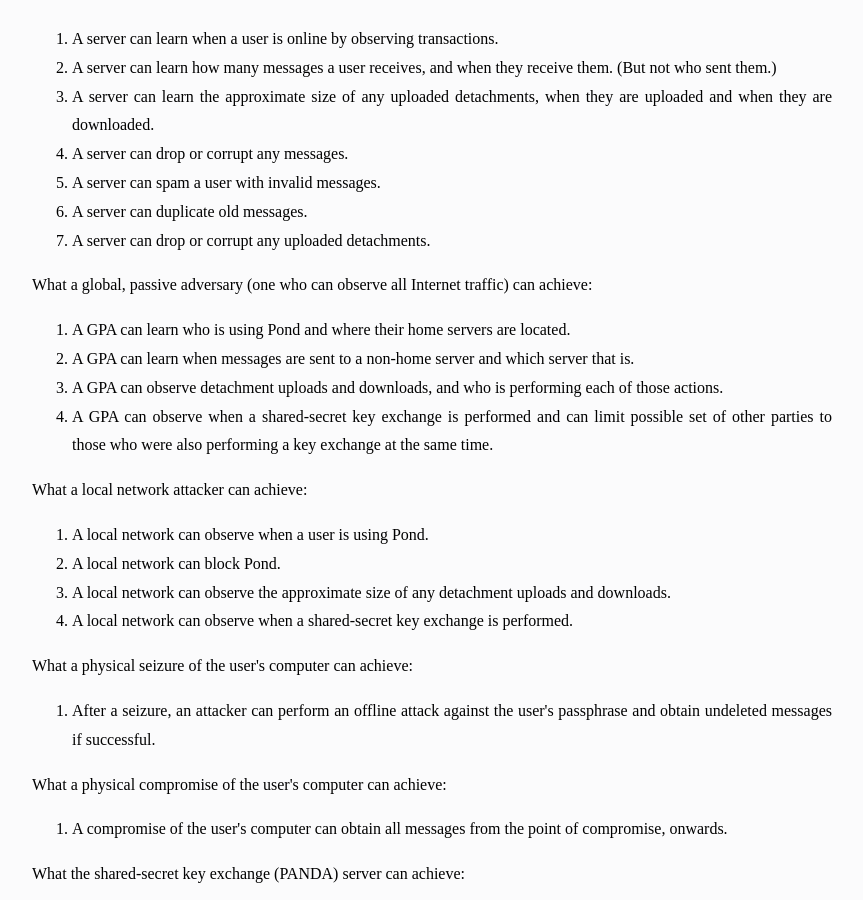
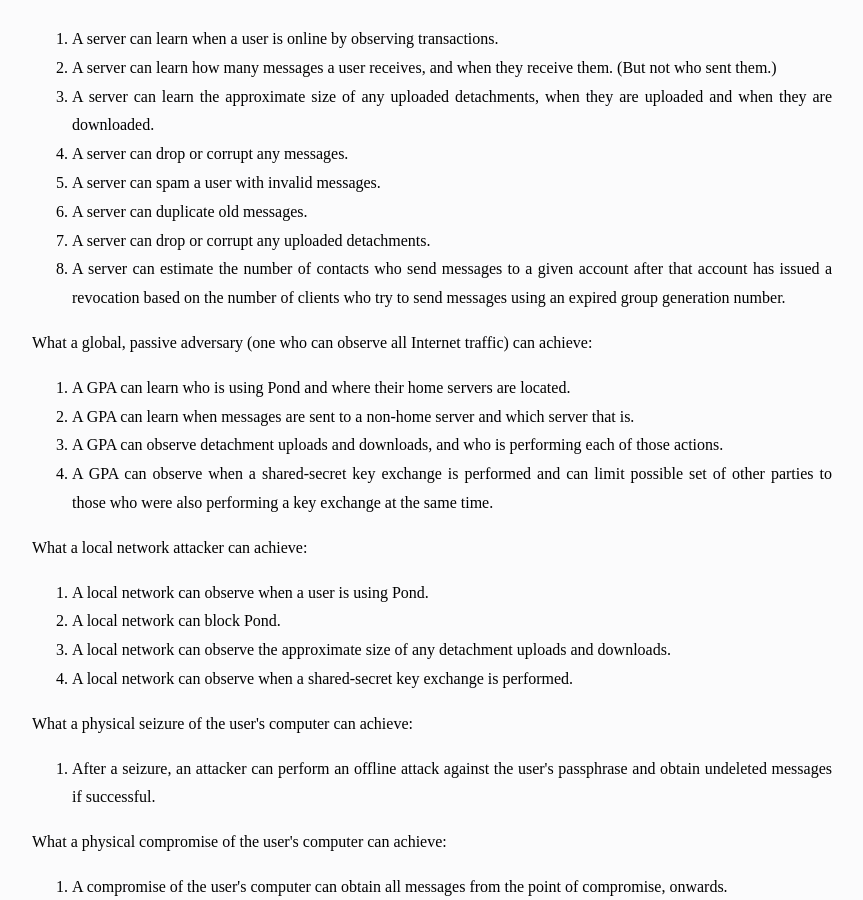
Before and after one commit to agl/pond, a Jekyll site: the page built from doc/threat.html, in a window 1280 px wide and 900 px high, scrolled down 686 px. Shown: the whole window, without its empty margins (208-1071 px from the left). Built offline with Jekyll 4.4.1, drawn with Linux system fonts in a browser that asks for light colours; some web fonts are replaced.

Commit message:
Note an additional information leak to the server.

```diff
--- a/doc/threat.html
+++ b/doc/threat.html
@@ -36,6 +36,7 @@ title: Threat Model
 	<li>A server can spam a user with invalid messages.</li>
 	<li>A server can duplicate old messages.</li>
 	<li>A server can drop or corrupt any uploaded detachments.</li>
+	<li>A server can estimate the number of contacts who send messages to a given account after that account has issued a revocation based on the number of clients who try to send messages using an expired group generation number.</li>
 </ol>
 
 <p>What a global, passive adversary (one who can observe all Internet traffic) can achieve:</p>
```
